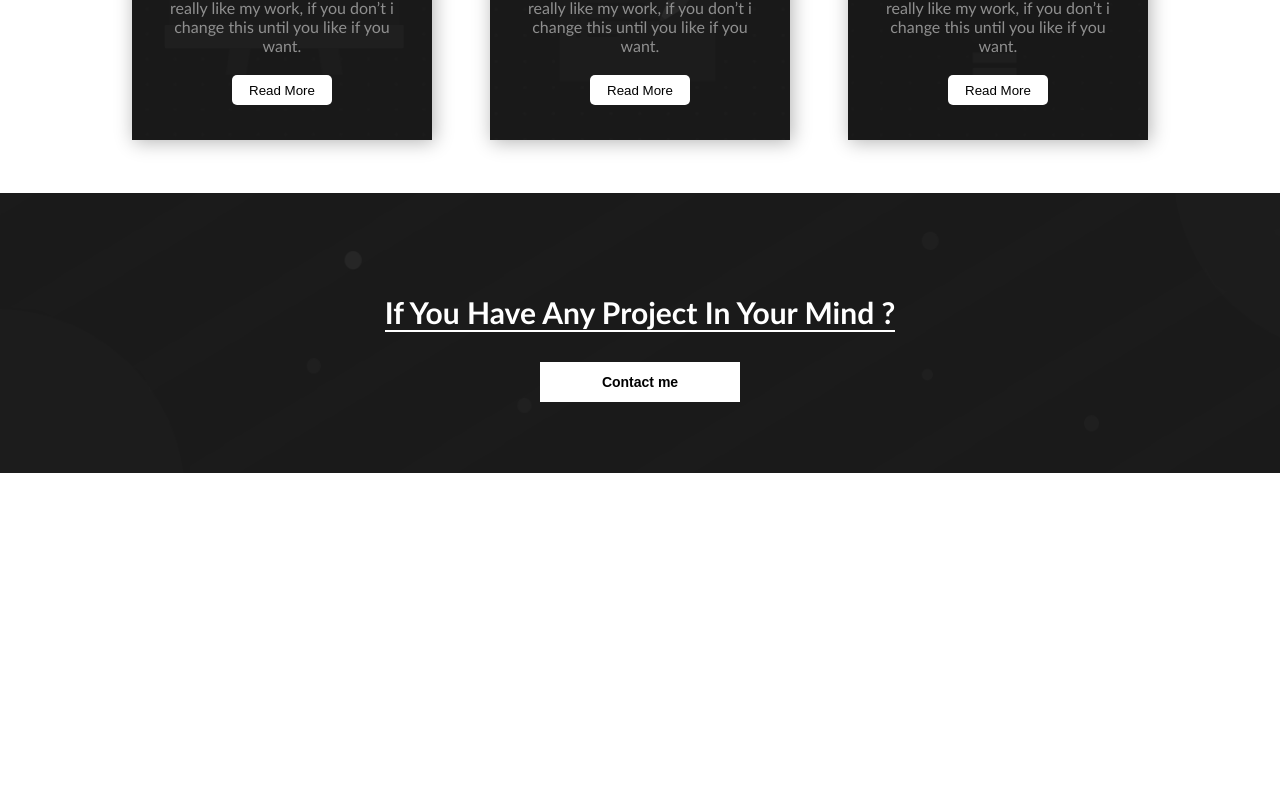
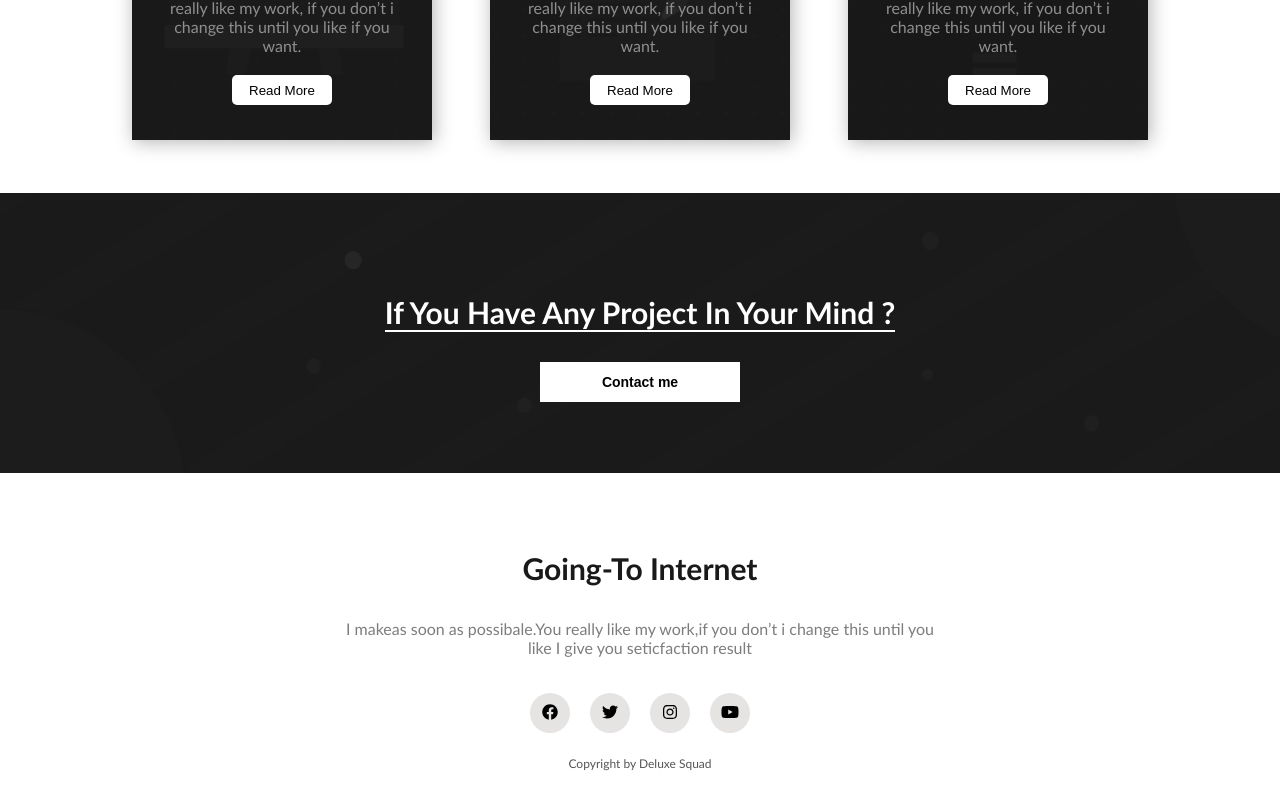
Before and after one commit to bogdanandreias/FE-CV-Online, a Vue app: page / in a window 1280 px wide. Shown: the part 1453-2246 px from the top of the page. Before the commit the page ends 1946 px from the top, so only its background shows below. Built offline with nearby package versions, Linux system fonts and the light colour scheme.

Commit message:
Created footer component with fontawesome icons.

```diff
--- a/src/App.vue
+++ b/src/App.vue
@@ -4,6 +4,7 @@
     <CurriculumVitaeAbout />
     <CurriculumVitaeServices />
     <CurriculumVitaeContact />
+    <Footer />
 </template>
 
 <script>
@@ -12,6 +13,7 @@ import CurriculumVitaeAbout from "./components/CurriculumVitaeAbout.vue";
 import CurriculumVitaeServices from "./components/CurriculumVitaeServices.vue";
 import CurriculumVitaeContact from "./components/CurriculumVitaeContact.vue";
 import Navbar from "./components/Navbar.vue";
+import Footer from "./components/Footer.vue";
 
 export default {
   name: "App",
@@ -20,7 +22,8 @@ export default {
     CurriculumVitaeAbout,
     CurriculumVitaeServices,
     CurriculumVitaeContact,
-    Navbar
+    Navbar,
+    Footer
   },
 };
 </script>
--- /dev/null
+++ b/src/components/Footer.vue
@@ -0,0 +1,151 @@
+<template>
+  <div>
+    <footer>
+      <p>Going-To Internet</p>
+      <p>
+        I makeas soon as possibale.You really like my work,if you don&#8217;t i
+        change this until you like I give you seticfaction result
+      </p>
+      <div class="social-icons">
+        <a href="#"
+          ><i
+            ><font-awesome-icon
+              :icon="{ prefix: 'fab', iconName: 'facebook' }"/></i
+        ></a>
+        <a href="#"
+          ><i
+            ><font-awesome-icon
+              :icon="{ prefix: 'fab', iconName: 'twitter' }"/></i
+        ></a>
+        <a href="#"
+          ><i
+            ><font-awesome-icon
+              :icon="{ prefix: 'fab', iconName: 'instagram' }"/></i
+        ></a>
+        <a href="#"
+          ><i
+            ><font-awesome-icon
+              :icon="{ prefix: 'fab', iconName: 'youtube' }"/></i
+        ></a>
+      </div>
+      <p class="copyright">Copyright by Deluxe Squad</p>
+    </footer>
+    <div class="social">
+      <a href="#"
+        ><i
+          ><font-awesome-icon
+            :icon="{ prefix: 'fab', iconName: 'facebook' }"/></i
+      ></a>
+      <a href="#"
+        ><i
+          ><font-awesome-icon
+            :icon="{ prefix: 'fab', iconName: 'twitter' }"/></i
+      ></a>
+      <a href="#"
+        ><i
+          ><font-awesome-icon
+            :icon="{ prefix: 'fab', iconName: 'instagram' }"/></i
+      ></a>
+      <a href="#"
+        ><i
+          ><font-awesome-icon
+            :icon="{ prefix: 'fab', iconName: 'youtube' }"/></i
+      ></a>
+    </div>
+  </div>
+</template>
+
+<script>
+export default {
+  name: "Footer",
+};
+</script>
+
+<style scoped>
+footer p {
+  font-family: calibri;
+}
+footer p:nth-child(1) {
+  font-size: 30px;
+  font-weight: bold;
+  color: #191919;
+  line-height: 10px;
+}
+footer p:nth-child(2) {
+  font-size: 16px;
+  color: #7e7d7d;
+  width: 600px;
+  text-align: center;
+}
+footer {
+  height: 300px;
+  display: flex;
+  flex-direction: column;
+  align-items: center;
+  justify-content: center;
+  position: relative;
+}
+.social-icons a {
+  width: 40px;
+  height: 40px;
+  display: flex;
+  justify-content: center;
+  align-items: center;
+  background-color: #e6e3e3;
+  margin: 20px 10px;
+  border-radius: 50%;
+}
+.social-icons {
+  display: flex;
+}
+.social-icons i,
+.social i {
+  color: #000000;
+}
+.social-icons a:hover {
+  background-color: #000000;
+  box-shadow: 2px 2px 12px rgba(0, 0, 0, 0.2);
+  transition: all ease 0.5s;
+}
+.social-icons a:hover i,
+.social a:hover i {
+  color: #ffffff;
+  transition: all ease 0.5s;
+}
+
+.copyright {
+  color: #565555;
+  font-size: 12px;
+  position: absolute;
+  left: 50%;
+  bottom: 10px;
+  transform: translateX(-50%);
+}
+.social {
+  position: fixed;
+  top: 50%;
+  right: 0px;
+  transform: translateY(-50%);
+}
+.social a {
+  display: flex;
+  justify-content: center;
+  align-items: center;
+  width: 50px;
+  height: 50px;
+  margin: 0px;
+  padding: 0px;
+  line-height: 0px;
+  background-color: #ffffff;
+  border: 1px solid #cbcbcb;
+  box-shadow: 2px 2px 12px rgba(0, 0, 0, 0.2);
+}
+.social a:hover {
+  background-color: #000000;
+  transition: all ease 0.5s;
+}
+.social i {
+  font-size: 20px;
+  color: #2b2b2b;
+}
+</style>
```
